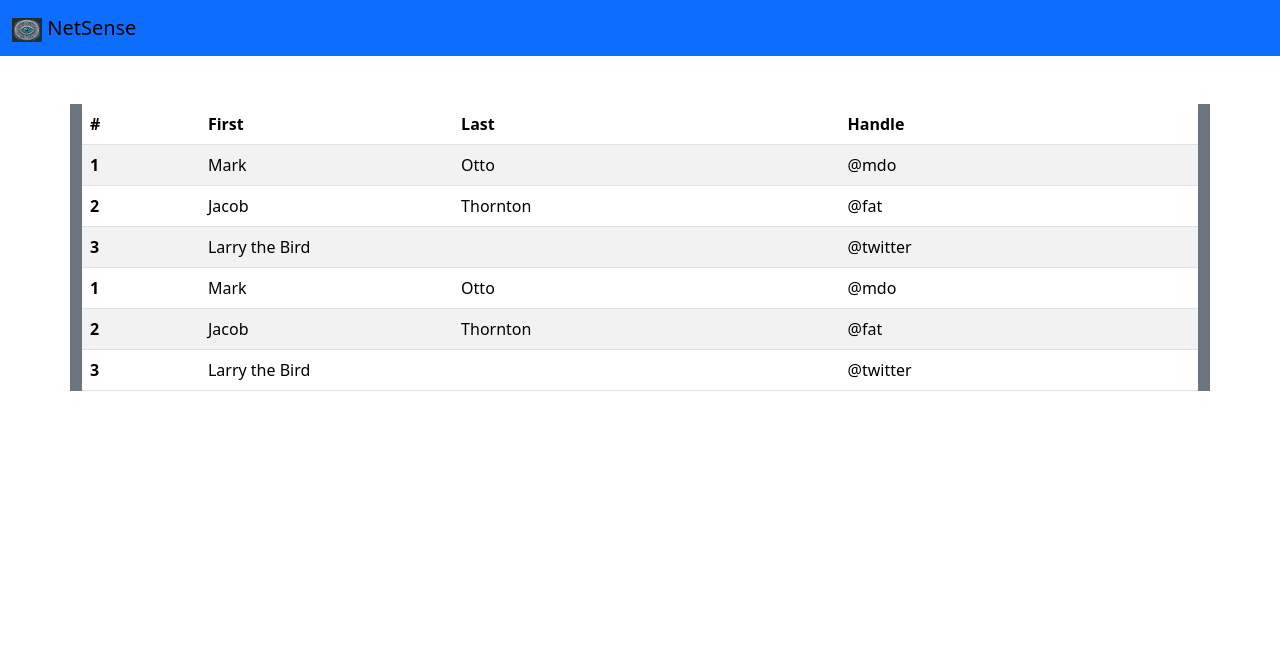
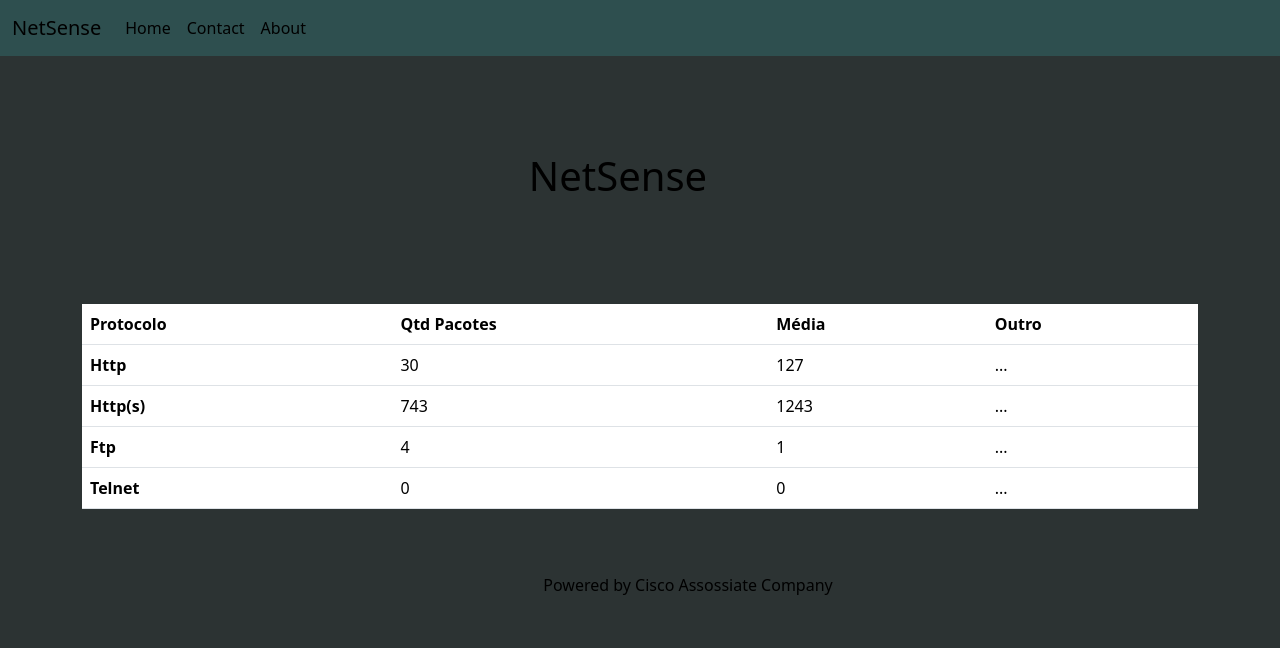
Before and after one commit to Jacksoan-Eufrosino/NetSense, a plain HTML site: page index.html in a window 1280 px wide. Drawn offline with nearby package versions, Linux system fonts and the light colour scheme.

Commit message:
Mudança no layout e adição do styles.css

```diff
--- a/index.html
+++ b/index.html
@@ -9,76 +9,83 @@
       integrity="sha384-QWTKZyjpPEjISv5WaRU9OFeRpok6YctnYmDr5pNlyT2bRjXh0JMhjY6hW+ALEwIH"
       crossorigin="anonymous"
     />
+    <link rel="stylesheet" type="text/css" href="styles.css" />
     <title>NetSense</title>
   </head>
   <body>
     <!--Inicio Navbar-->
-    <nav class="navbar bg-primary">
+    <nav class="navbar navbar-expand-lg" id="navbar">
       <div class="container-fluid">
-        <a class="navbar-brand" href="#">
-          <img
-            src="/images/netsense.png"
-            alt="Logo"
-            width="30"
-            height="24"
-            class="d-inline-block align-text-center"
-          />
-          NetSense
-        </a>
+        <a class="navbar-brand" href="#">NetSense</a>
+        <div class="collapse navbar-collapse" id="navbarSupportedContent">
+          <ul class="navbar-nav me-auto mb-2 mb-lg-0">
+            <li class="nav-item">
+              <a class="nav-link active" aria-current="page" href="#">Home</a>
+            </li>
+            <li class="nav-item">
+              <a class="nav-link active" aria-current="page" href="#"
+                >Contact</a
+              >
+            </li>
+            <li class="nav-item">
+              <a class="nav-link active" aria-current="page" href="#">About</a>
+            </li>
+          </ul>
+        </div>
       </div>
     </nav>
     <!--Fim Navbar-->
+    <div class="container text-center m-5 p-5">
+      <h1>NetSense</h1>
+    </div>
 
     <!--Inicio tabela analitca-->
-    <div class="container bg-secondary">
-      <table class="table table-striped my-5">
+    <div class="container">
+      <table class="table" id="tabela">
         <thead>
           <tr>
-            <th scope="col">#</th>
-            <th scope="col">First</th>
-            <th scope="col">Last</th>
-            <th scope="col">Handle</th>
+            <th scope="col">Protocolo</th>
+            <th scope="col">Qtd Pacotes</th>
+            <th scope="col">Média</th>
+            <th scope="col">Outro</th>
           </tr>
         </thead>
         <tbody>
           <tr>
-            <th scope="row">1</th>
-            <td>Mark</td>
-            <td>Otto</td>
-            <td>@mdo</td>
+            <th scope="row">Http</th>
+            <td>30</td>
+            <td>127</td>
+            <td>...</td>
           </tr>
           <tr>
-            <th scope="row">2</th>
-            <td>Jacob</td>
-            <td>Thornton</td>
-            <td>@fat</td>
+            <th scope="row">Http(s)</th>
+            <td>743</td>
+            <td>1243</td>
+            <td>...</td>
           </tr>
           <tr>
-            <th scope="row">3</th>
-            <td colspan="2">Larry the Bird</td>
-            <td>@twitter</td>
+            <th scope="row">Ftp</th>
+            <td>4</td>
+            <td>1</td>
+            <td>...</td>
           </tr>
           <tr>
-            <th scope="row">1</th>
-            <td>Mark</td>
-            <td>Otto</td>
-            <td>@mdo</td>
-          </tr>
-          <tr>
-            <th scope="row">2</th>
-            <td>Jacob</td>
-            <td>Thornton</td>
-            <td>@fat</td>
-          </tr>
-          <tr>
-            <th scope="row">3</th>
-            <td colspan="2">Larry the Bird</td>
-            <td>@twitter</td>
+            <th scope="row">Telnet</th>
+            <td>0</td>
+            <td>0</td>
+            <td>...</td>
           </tr>
         </tbody>
       </table>
     </div>
     <!--Fim tabela analitica-->
+    <footer>
+      <div class="container">
+        <div class="row">
+          <div class="text-center m-5">Powered by Cisco Assossiate Company</div>
+        </div>
+      </div>
+    </footer>
 
     <script
       src="https://cdn.jsdelivr.net/npm/bootstrap@5.3.3/dist/js/bootstrap.bundle.min.js"
--- /dev/null
+++ b/styles.css
@@ -0,0 +1,31 @@
+body {
+  background-color: #2c3333;
+}
+
+h1 {
+  color: #000;
+}
+
+footer {
+  color: #000;
+}
+.navbar {
+  background-color: #2e4f4f;
+}
+
+.nav-link {
+  color: #000 !important;
+  transition: color 0.3s ease;
+}
+
+.nav-link:hover {
+  color: #0e8388 !important;
+}
+
+.table .table-hover {
+  background-color: #000;
+}
+
+.table-hover tbody tr:hover {
+  background-color: #2e4f4f !important; /* Cor ao passar o mouse */
+}
```
